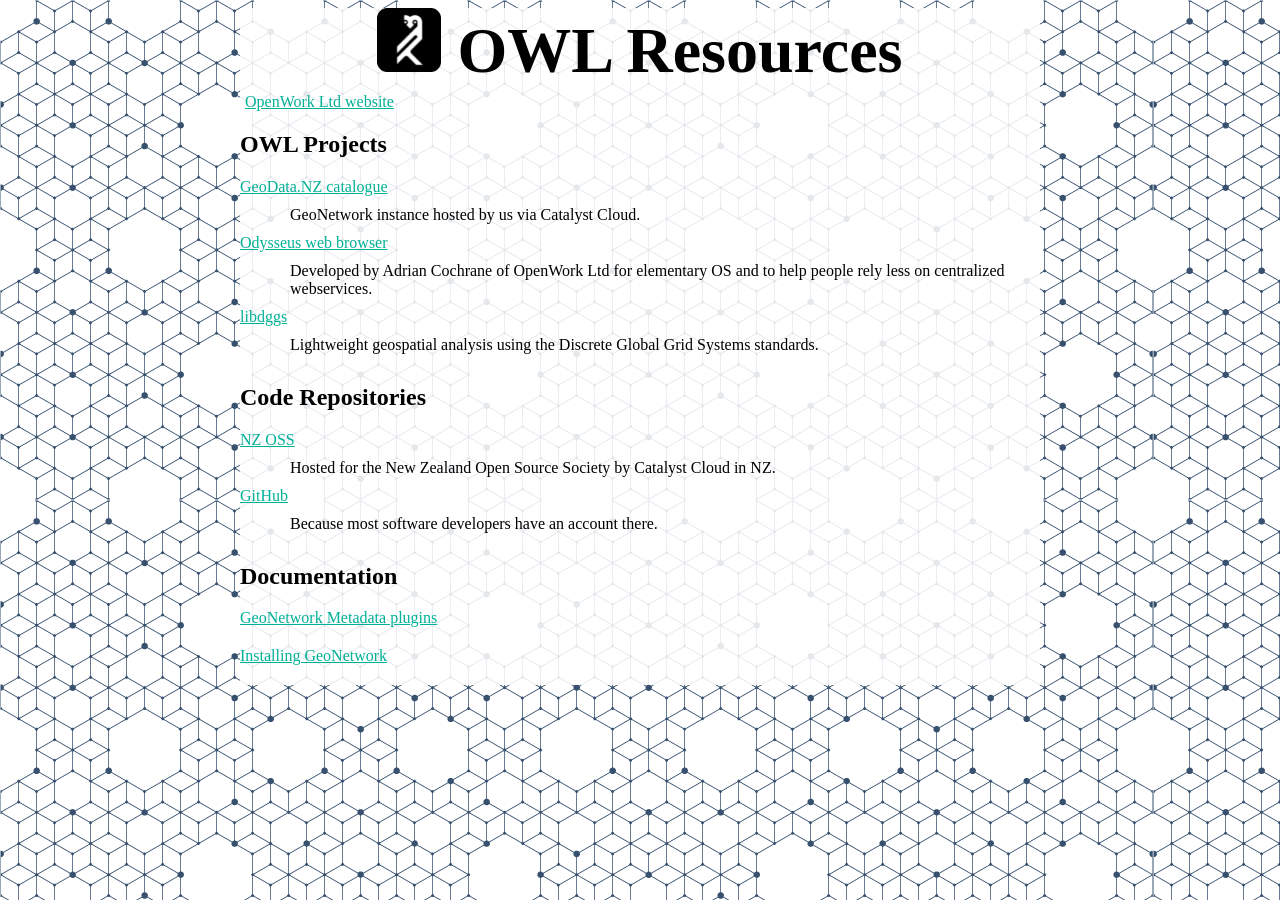
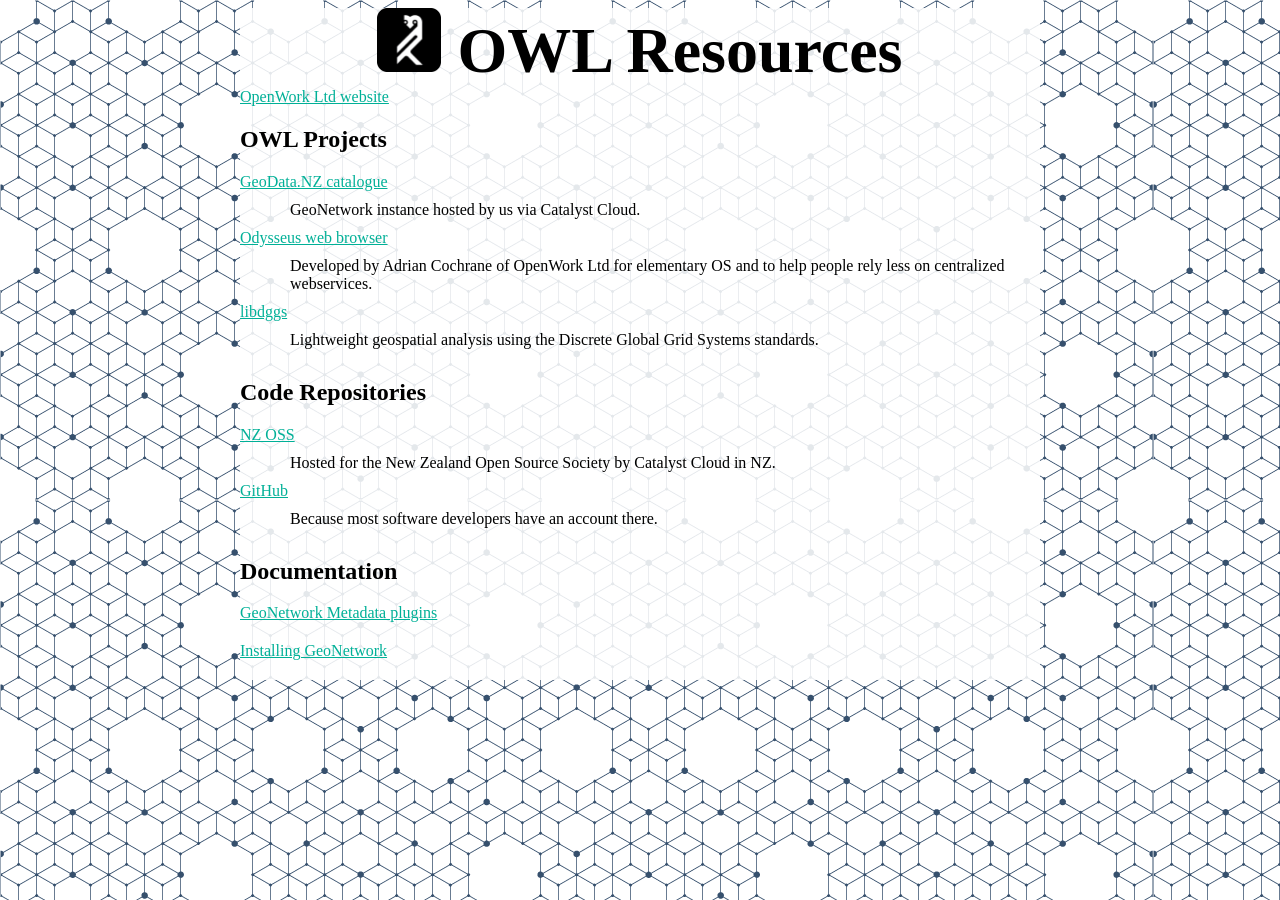
Before and after one commit to OpenWork-NZ/Resources, a Jekyll site: the page built from index.html, in a window 1280 px wide. Built offline with Jekyll 4.4.1, drawn with Linux system fonts in a browser that asks for light colours.

Commit message:
Remove more whitespace on OWL website link.

```diff
--- a/index.html
+++ b/index.html
@@ -3,7 +3,7 @@ layout: page
 title: Directory
 ---
 
-<p style="margin: 5px; padding: 0;">
+<p style="margin: 0; padding: 0;">
   <a href="https://openwork.nz/">OpenWork Ltd website</a>
 </p>
 
```
